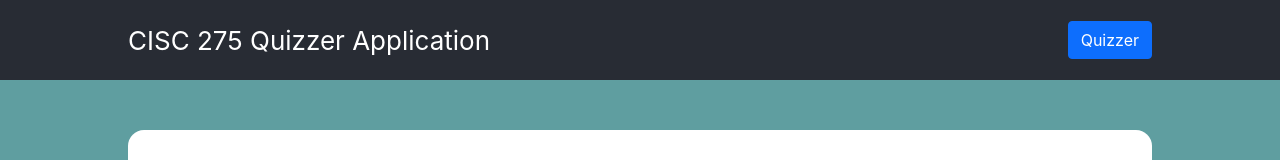
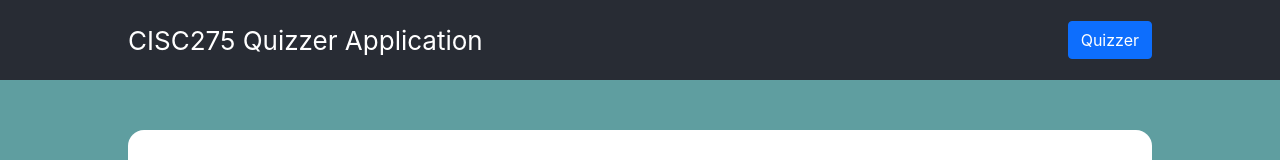
Before and after one commit to avinashc1047/quiz-application, a React (Create React App) app: page / in a window 1280 px wide. Shown: the top 160 px of the page. Built offline with nearby package versions, Linux system fonts and the light colour scheme.

Commit message:
fixed error where cisc275 was not displayed

```diff
--- a/src/App.tsx
+++ b/src/App.tsx
@@ -10,7 +10,7 @@ function App(): JSX.Element {
     return (
         <div className="App">
             <header className="App-header">
-                CISC 275 Quizzer Application
+                CISC275 Quizzer Application
                 <Button
                     onClick={() => {
                         setQuizzer(!quizzer);
```
